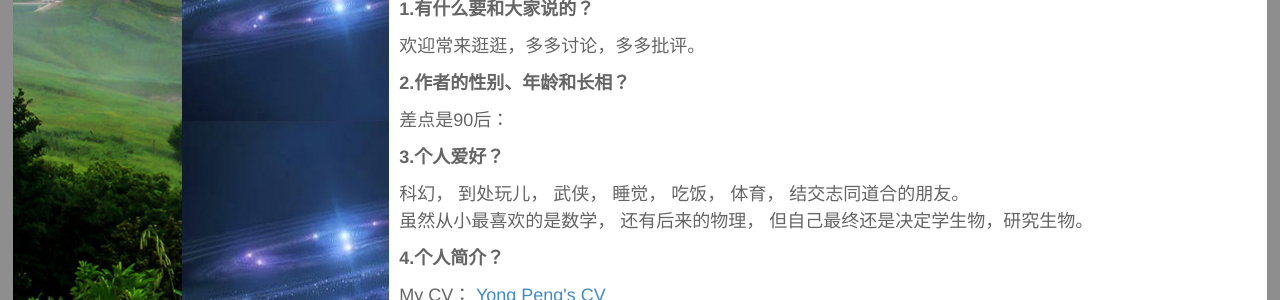
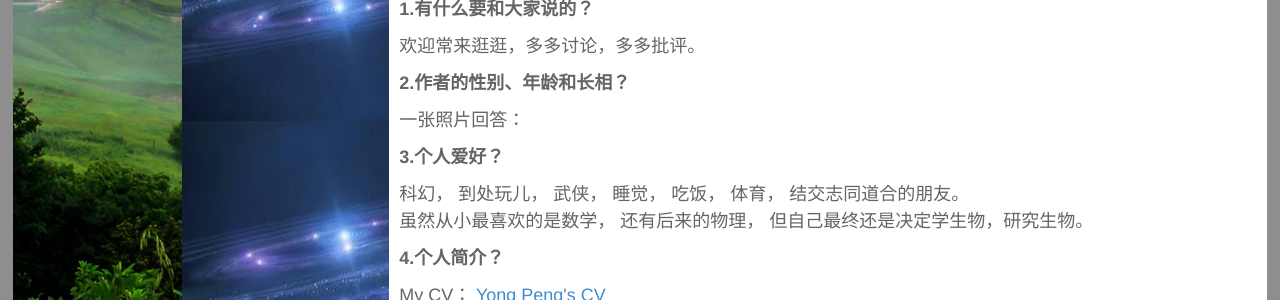
Before and after one commit to CTLife/CTLife.github.io, a Jekyll site: the page built from pages/about.html, in a window 1280 px wide. Shown: the part 844-1144 px from the top of the page. Built offline with Jekyll 4.4.1, drawn with Linux system fonts in a browser that asks for light colours; Markdown is read by kramdown in place of the engine named in the settings.

Commit message:
Update about.html

```diff
--- a/pages/about.html
+++ b/pages/about.html
@@ -28,7 +28,7 @@ titlename: 关于本站
 <p style=font-size:18px><b>1.有什么要和大家说的？</b></p>
 <p style=font-size:18px>  欢迎常来逛逛，多多讨论，多多批评。</p>
 <p style=font-size:18px><b>2.作者的性别、年龄和长相？</b></p>
-<p style=font-size:18px>  差点是90后：</p>
+<p style=font-size:18px>  一张照片回答：</p>
 <p style=font-size:18px><b>3.个人爱好？</b></p>
 <p style=font-size:18px>  科幻， 到处玩儿， 武侠， 睡觉， 吃饭， 体育， 结交志同道合的朋友。<br>
 虽然从小最喜欢的是数学， 还有后来的物理， 但自己最终还是决定学生物，研究生物。  </p>
```
